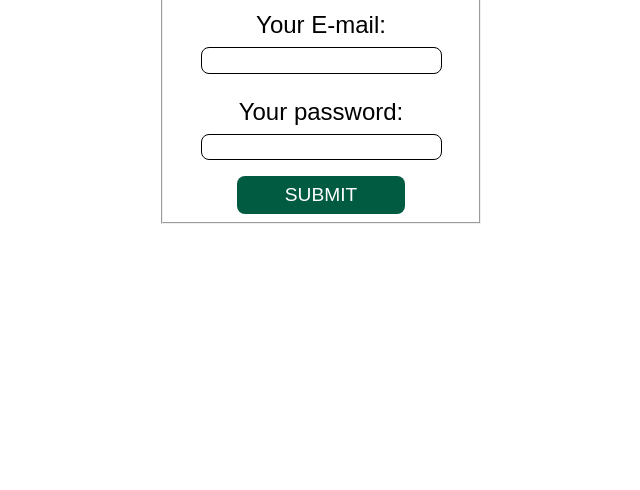
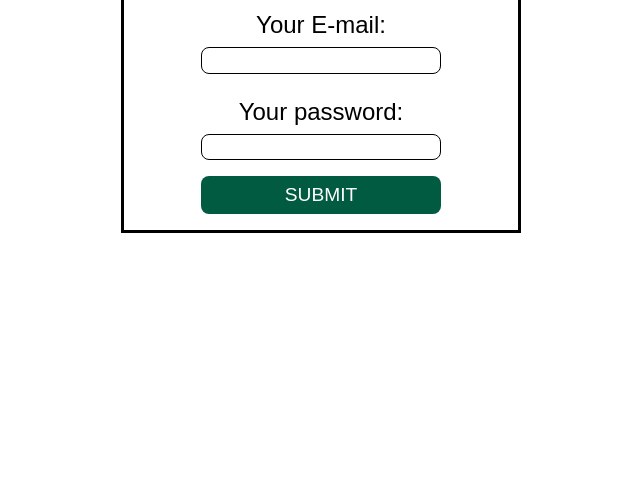
Before and after one commit to jmolinski04/intermediate-html-css-theodinproject, a plain HTML site: page practice/basic-form-styling/forms.html in a window 1280 px wide. Shown: the part 310-800 px from the top of the page, without its empty margins (319-959 px from the left). Drawn offline with Linux system fonts and the light colour scheme.

Commit message:
Minor styling changes

```diff
--- a/practice/basic-form-styling/forms.css
+++ b/practice/basic-form-styling/forms.css
@@ -44,7 +44,9 @@ fieldset {
   flex-direction: column;
   justify-content: center;
   align-items: center;
-  width: 20rem;
+  width: 25rem;
+  border: 0.2rem solid #000;
+  padding: 0.5rem 0;
 }
 
 input {
@@ -52,6 +54,11 @@ input {
   font-size: 1rem;
   border-radius: 0.5rem;
   border: 1px solid #000;
+}
+
+input,
+button {
+  width: 15rem;
 }
 
 input:focus {
```
